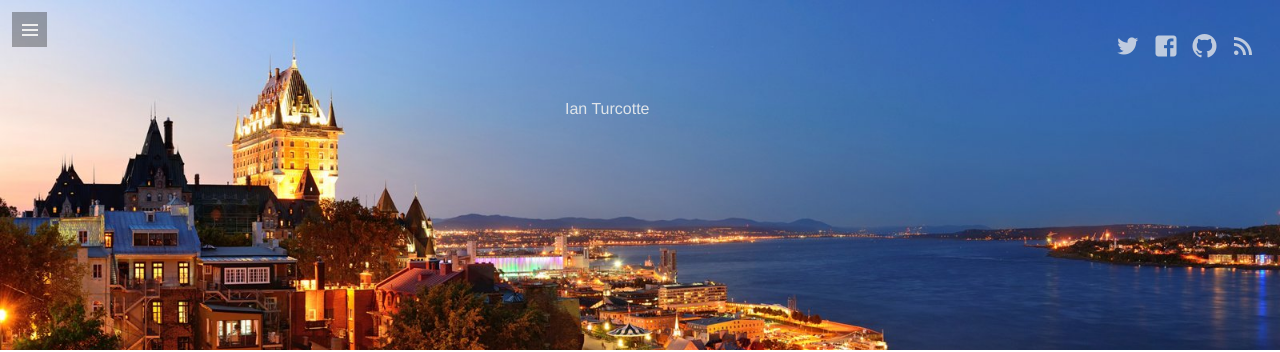
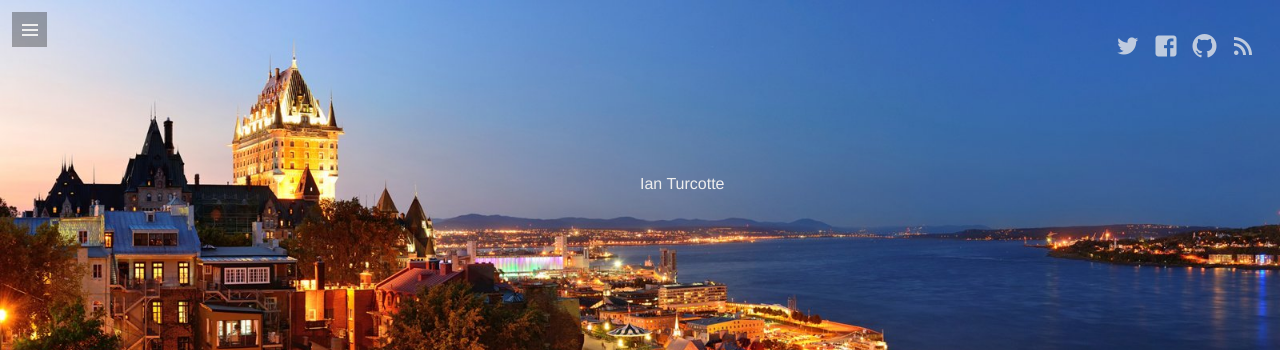
Before and after one commit to ianturcotte/ianturcotte.github.io, a Jekyll site: the page built from index.html, in a window 1280 px wide. Shown: the top 352 px of the page. Built offline with Jekyll 4.4.1, drawn with Linux system fonts in a browser that asks for light colours; some web fonts are replaced; the list of posts is cut into pages by our own code.

Commit message:
Update index.html

```diff
--- a/index.html
+++ b/index.html
@@ -6,7 +6,7 @@ title: Home
 <header class="clean" style="height: 350px; background-image: url({{ site.cover }}); {% if site.parallax != true %}background-attachment: scroll;{% endif %}" data-stellar-background-ratio="0.5" data-stellar-horizontal-offset="50">
 	{% include top.html %}
 	<a href="{{ site.url }}{{ site.baseurl }}">
- 		<div id="home-title" class="site-icon-home" data-stellar-ratio="0.5">Ian Turcotte</div>
+ 		<div id="home-title">Ian Turcotte</div>
 	</a>
 </header>
 <div id="middle">
```
